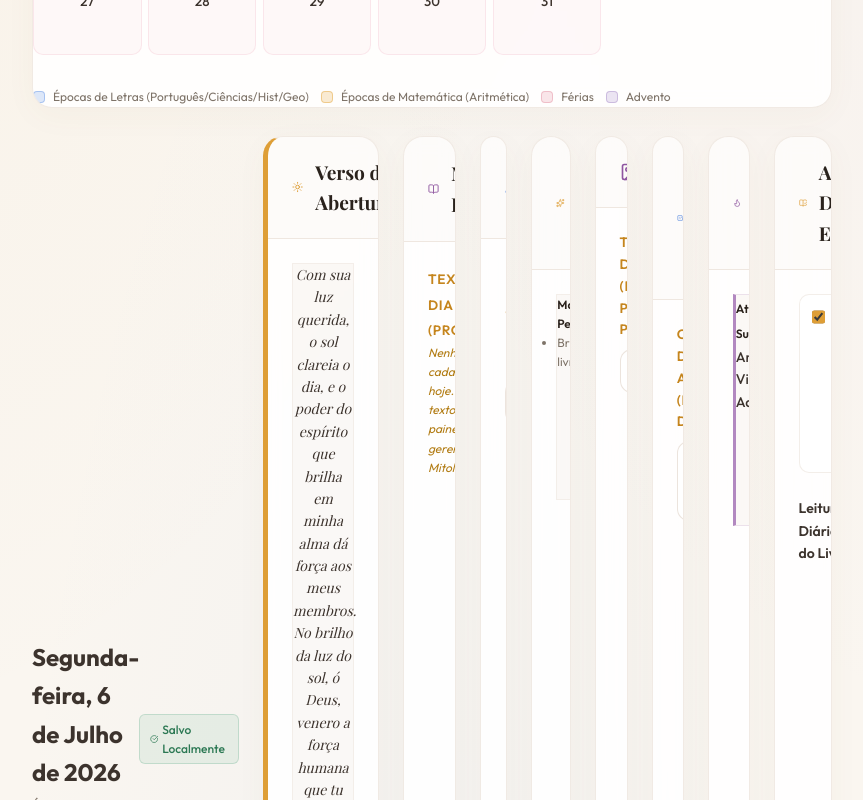
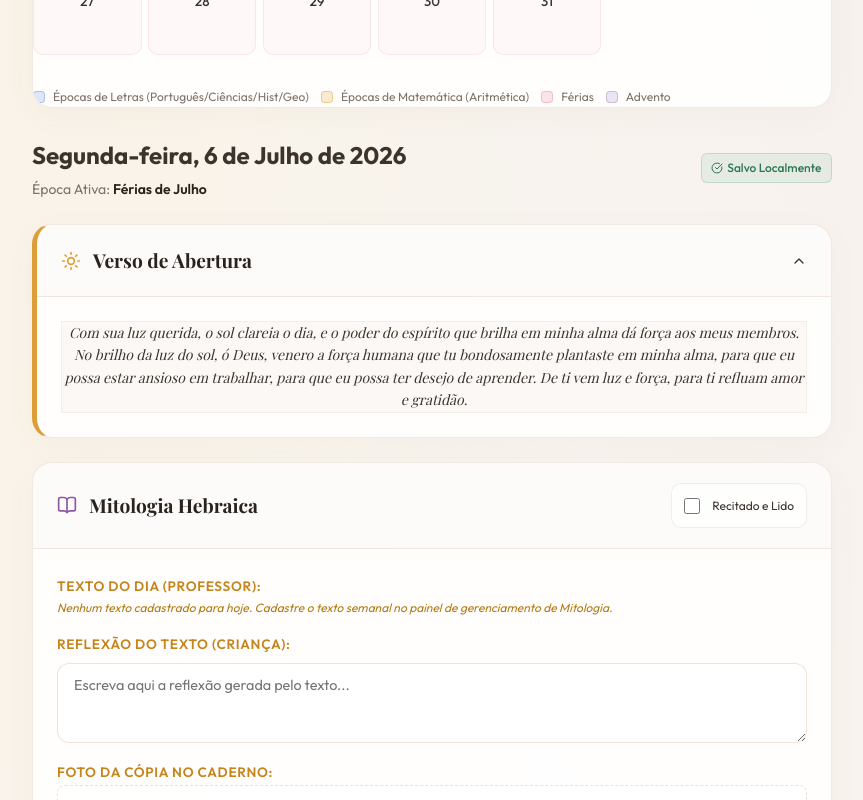
Before and after one commit to connectupintelligence-cell/homescholling, a React (Vite) app: page / in a window 1280 px wide. Shown: the part 980-1780 px from the top of the page, without its empty margins (208-1071 px from the left). Built offline with nearby package versions, Linux system fonts and the light colour scheme; a web font is replaced by a local one.

Commit message:
fix: define flex-col CSS rule to fix horizontal card alignment and adjust conditional base path

```diff
--- a/src/index.css
+++ b/src/index.css
@@ -96,7 +96,7 @@ button, input, textarea, select {
 }
 
 .flex { display: flex; }
-.flex-column { flex-direction: column; }
+.flex-column, .flex-col { flex-direction: column; }
 .items-center { align-items: center; }
 .justify-between { justify-content: space-between; }
 .flex-wrap { flex-wrap: wrap; }
--- a/vite.config.ts
+++ b/vite.config.ts
@@ -2,7 +2,9 @@ import { defineConfig } from 'vite'
 import react from '@vitejs/plugin-react'
 
 // https://vite.dev/config/
-export default defineConfig({
-  plugins: [react()],
-  base: '/homescholling/',
+export default defineConfig(({ command }) => {
+  return {
+    plugins: [react()],
+    base: command === 'build' ? '/homescholling/' : '/',
+  }
 })
```
